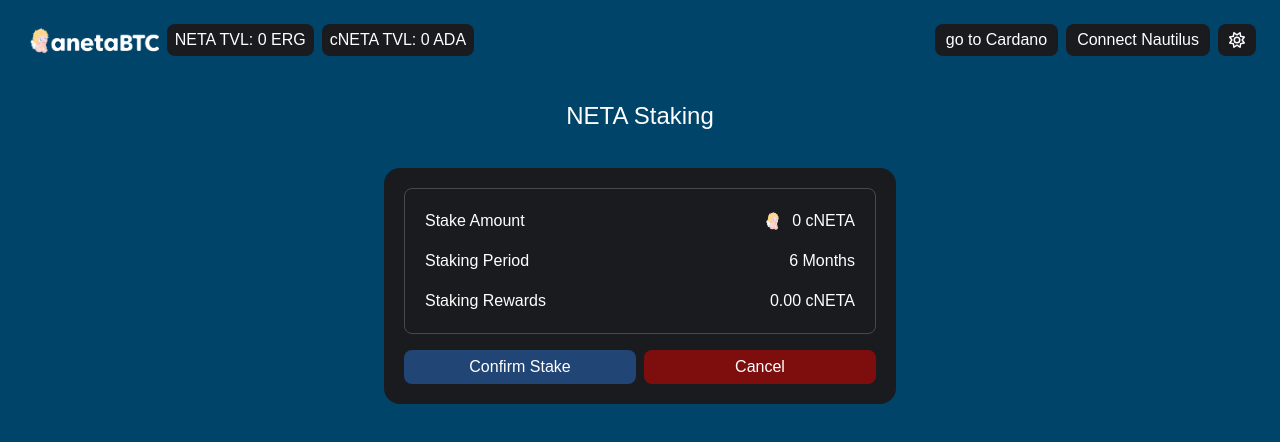
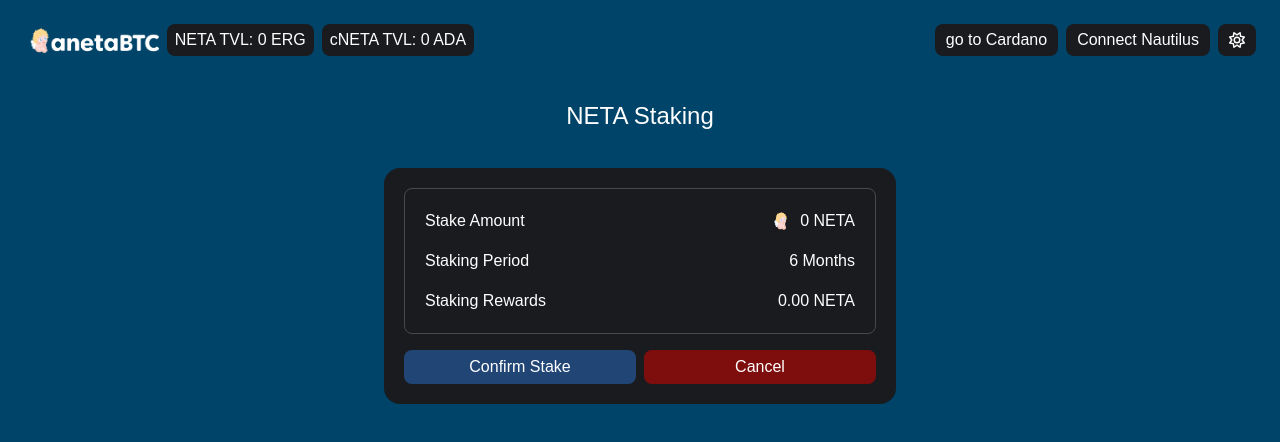
Before and after one commit to andrehafner/anetabtc.io, a Next.js app: page /ergo in a window 1280 px wide. Both pictures are taken after a click on the button "Stake". Shown: the top 442 px of the page. Built offline with nearby package versions, Linux system fonts and the light colour scheme.

Commit message:
add currency to stake context

```diff
--- a/components/Stake/ConfirmStaking.tsx
+++ b/components/Stake/ConfirmStaking.tsx
@@ -3,8 +3,14 @@
 import { StakeContext } from ".";
 
 const ConfirmStaking = () => {
-  const { stakingAmount, text, calcRewards, setStakingState, submitStake } =
-    useContext(StakeContext);
+  const {
+    stakingAmount,
+    text,
+    calcRewards,
+    setStakingState,
+    submitStake,
+    currency,
+  } = useContext(StakeContext);
   return (
     <div className="component p-5 w-full rounded-2xl mt-5 flex flex-col gap-4">
       <div className="border border-theme p-5 rounded-lg flex flex-col gap-4">
@@ -12,7 +18,7 @@
           Stake Amount
           <div className="ml-auto flex flex-row items-center gap-2">
             <img className="h-5" src="/logo.png"></img>
-            {stakingAmount} cNETA
+            {stakingAmount} {currency}
           </div>
         </div>
         <div className="flex flex-row items-center">
@@ -21,7 +27,9 @@
         </div>
         <div className="flex flex-row items-center">
           Staking Rewards
-          <div className="ml-auto">{calcRewards(stakingAmount)} cNETA</div>
+          <div className="ml-auto">
+            {calcRewards(stakingAmount)} {currency}
+          </div>
         </div>
       </div>
       <div className="flex flex-row gap-2">
--- a/components/Stake/StakingInput.tsx
+++ b/components/Stake/StakingInput.tsx
@@ -4,7 +4,7 @@
 import { StakeContext } from ".";
 
 const StakingInput = React.forwardRef(({}, ref) => {
-  const { calcRewards } = useContext(StakeContext);
+  const { calcRewards, currency } = useContext(StakeContext);
   const [amount, setAmount] = useState("");
 
   return (
@@ -26,7 +26,7 @@
         <FontAwesomeIcon className="h-4" icon={faCoins}></FontAwesomeIcon>
         Staking Rewards
         <div className="ml-auto">
-          {isNaN(Number(amount)) ? 0 : calcRewards(Number(amount))} cNETA
+          {isNaN(Number(amount)) ? 0 : calcRewards(Number(amount))} {currency}
         </div>
       </div>
     </div>
--- a/components/Stake/index.tsx
+++ b/components/Stake/index.tsx
@@ -51,16 +51,16 @@
   const RenderContentBox = useCallback(() => {
     switch (stakingState) {
       case StakingState.loading:
-        return <LoadingStaking></LoadingStaking>;
+        return <LoadingStaking />;
       case StakingState.confirm:
-        return <ConfirmStaking></ConfirmStaking>;
+        return <ConfirmStaking />;
       case StakingState.success:
-        return <SuccessStaking></SuccessStaking>;
+        return <SuccessStaking />;
       case StakingState.failure:
-        return <FailureStaking></FailureStaking>;
+        return <FailureStaking />;
       case StakingState.init:
       default:
-        return <InitStaking></InitStaking>;
+        return <InitStaking />;
     }
   }, [stakingState]);
 
@@ -68,6 +68,7 @@
     ...STAKING_INFO[stakingLength],
     stakingAmount: stakingAmount,
     stakingLength: stakingLength,
+    currency,
     setStakingState,
     setStakingLength,
     setStakingAmount,
```
